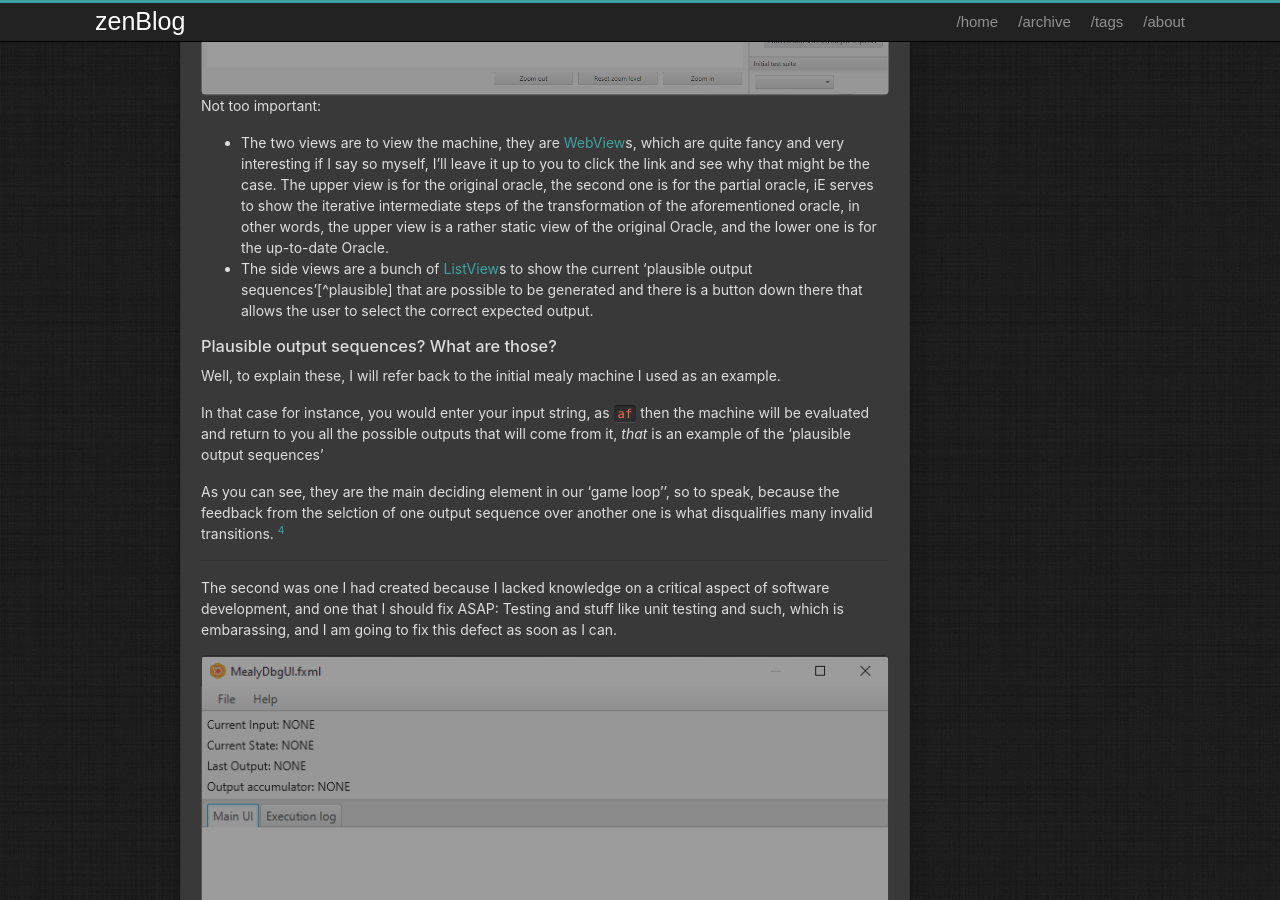
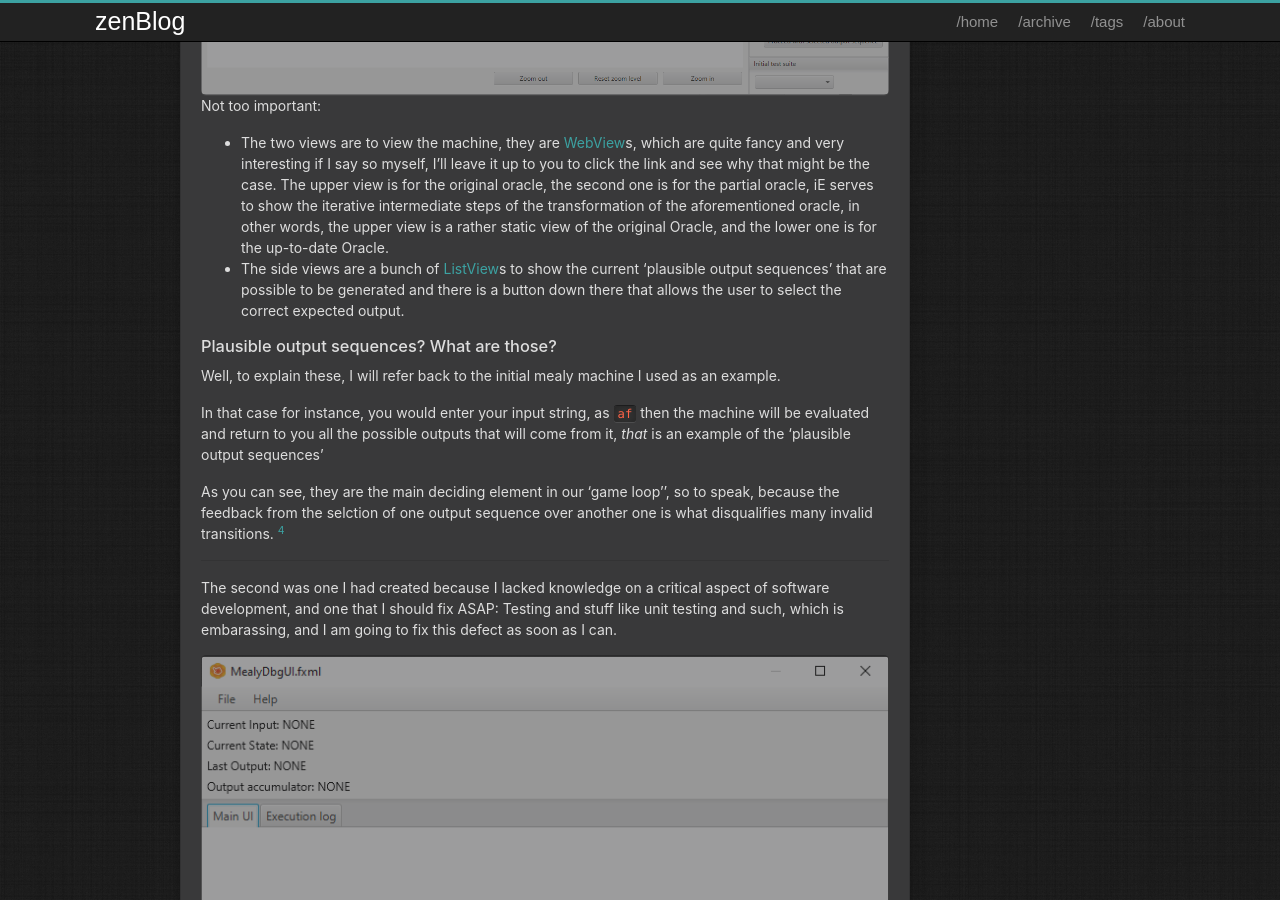
Before and after one commit to zenAndroid/zenandroid.github.io, a Jekyll site: the page built from _posts/2021-12-24-Mealy.md, in a window 1280 px wide and 900 px high, scrolled down 5371 px. Built offline with Jekyll 4.4.1, drawn with Linux system fonts in a browser that asks for light colours; comment, search, counter and statistics services are not loaded; some of the changed text lies outside the part shown.

Commit message:
Small corrections

```diff
--- a/_posts/2021-12-24-Mealy.md
+++ b/_posts/2021-12-24-Mealy.md
@@ -162,10 +162,9 @@ The first one was the one that is allegedly going to allow for all those fancy O
 
 Not too important:
 - The two views are to view the machine, they are [WebView](http://tutorials.jenkov.com/javafx/webview.html)s, which are quite fancy and very interesting if I say so myself, I'll leave it up to you to click the link and see why that might be the case. The upper view is for the original oracle, the second one is for the partial oracle, iE serves to show the iterative intermediate steps of the transformation of the aforementioned oracle, in other words, the upper view is a rather static view of the original Oracle, and the lower one is for the up-to-date Oracle.
-- The side views are a bunch of [ListView](http://tutorials.jenkov.com/javafx/listview.html)s to show the current 'plausible output sequences'[^plausible] that are possible to be generated and there is a button down there that allows the user to select the correct expected output.
+- The side views are a bunch of [ListView](http://tutorials.jenkov.com/javafx/listview.html)s to show the current 'plausible output sequences' that are possible to be generated and there is a button down there that allows the user to select the correct expected output.
 
 ### Plausible output sequences? What are those?
-
 Well, to explain these, I will refer back to the initial mealy machine I used as an example.
 
 In that case for instance, you would enter your input string, as `af` then the machine will be evaluated and return to you all the possible outputs that will come from it, *that* is an example of the 'plausible output sequences'
@@ -382,7 +381,7 @@ More importantly, when I finish this, I can have a clear idea in my head of what
 
 # The rewrite:
 
-So, the `r e w r I t e`, ... I am actually considering many languages for it actually, long term that is, but for now, the language I picked is [*Scala*](https://scala-lang.org/), I picked it for many reasons, one of which is the fact that it targets the JVM, and the other one is the fact that between the alternatives I considered (mainly Scala and Groovy), it seemed like the one that focused on functional programming.
+So, the `r e w r i t e`, ... I am actually considering many languages for it actually, long term that is, but for now, the language I picked is [*Scala*](https://scala-lang.org/), I picked it for many reasons, one of which is the fact that it targets the JVM, and the other one is the fact that between the alternatives I considered (mainly Scala and Groovy), it seemed like the one that focused on functional programming.
 
 The other reason of course, is that I already mentioned I was interested in Scala, so there you go.
 
```
